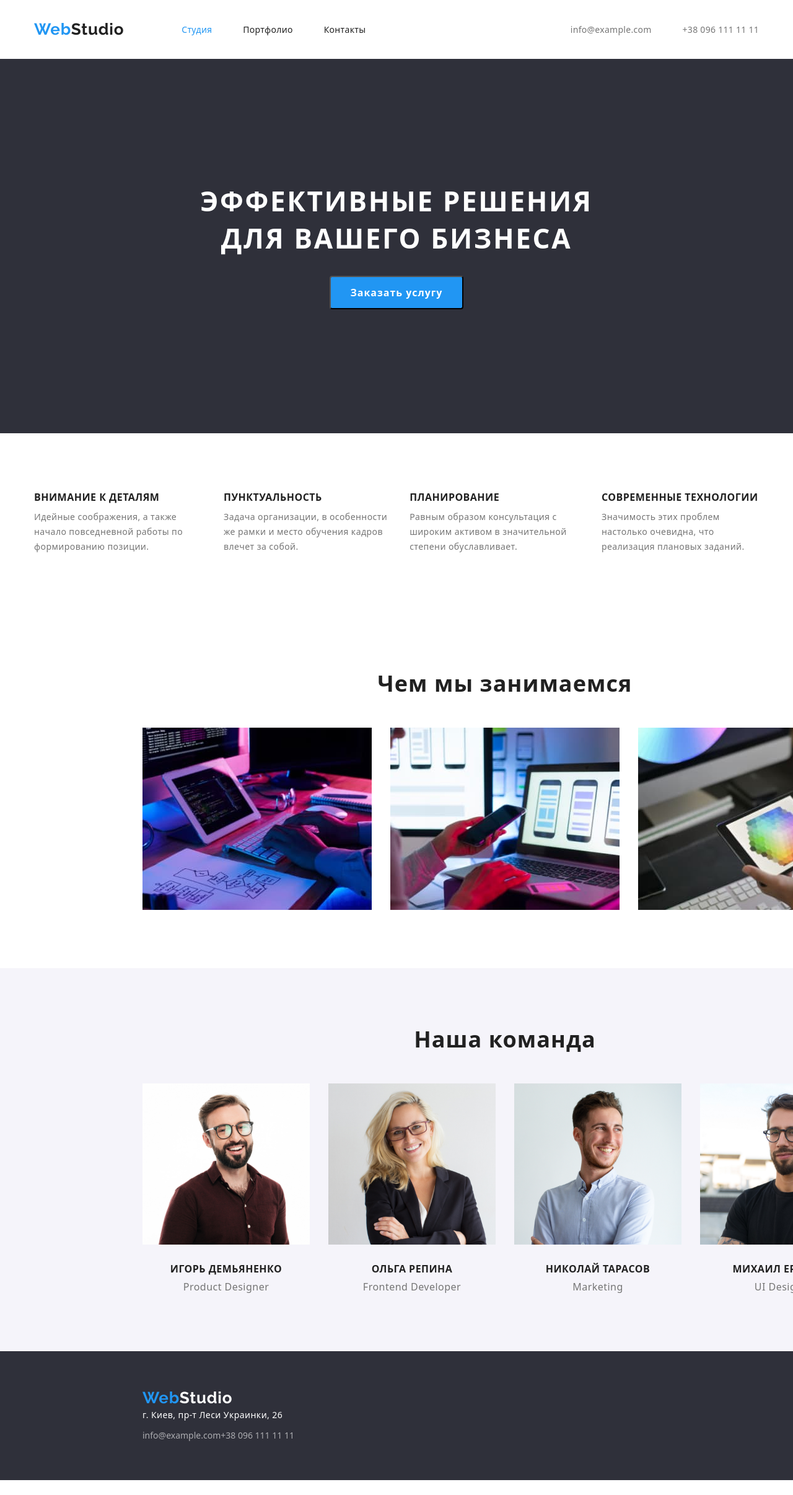
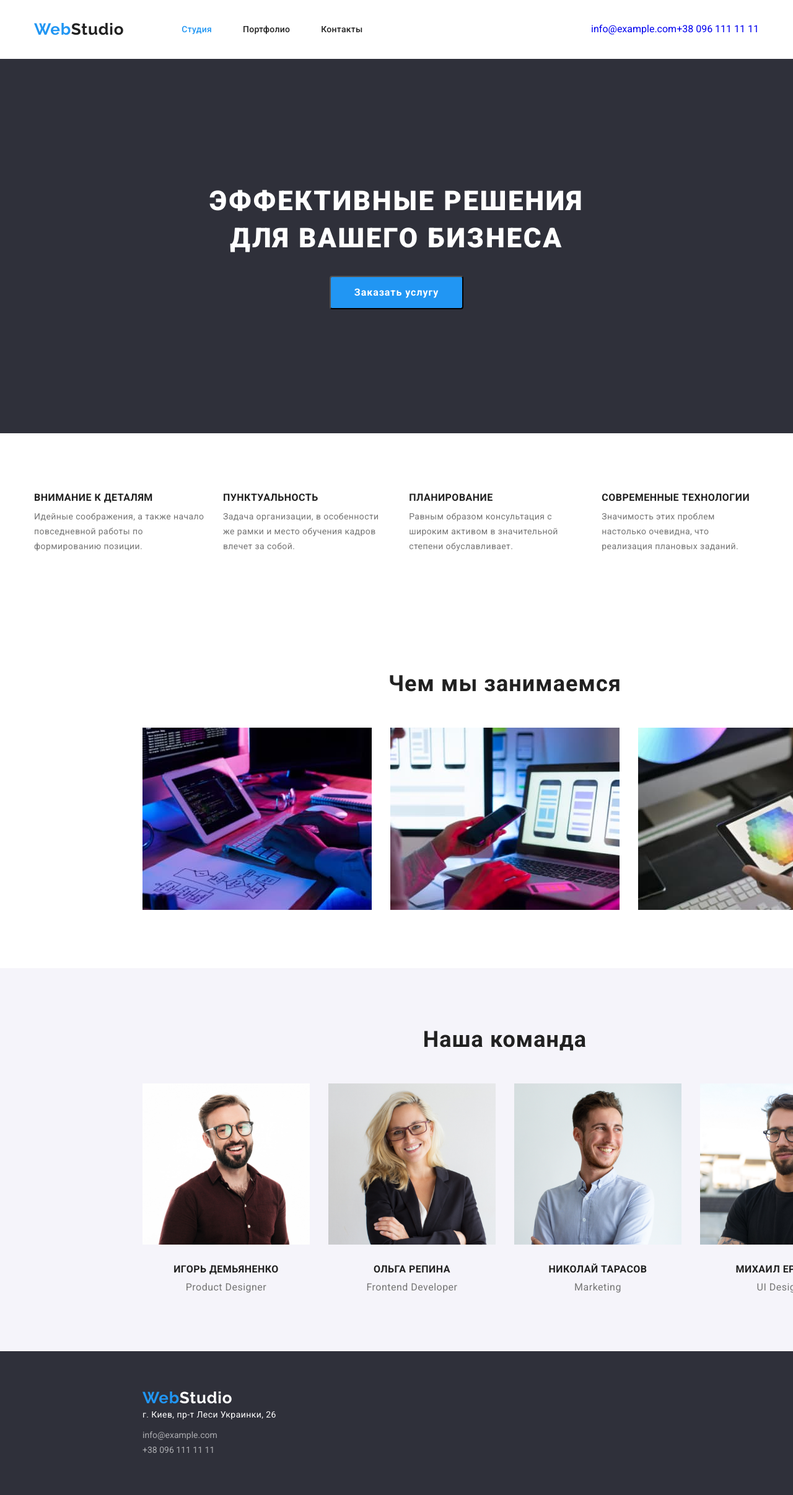
Before and after one commit to mariashubka/goitmarkuphw03, a plain HTML site: page index.html in a window 1280 px wide. Shown: the top 2412 px of the page at 62% size. Before the commit the page ends 2388 px from the top, so only its background shows below. Drawn offline with nearby package versions, Linux system fonts and the light colour scheme.

Commit message:
update index.html

```diff
--- a/index.html
+++ b/index.html
@@ -5,11 +5,11 @@
     <meta http-equiv="X-UA-Compatible" content="IE=edge">
     <meta name="viewport" content="width=device-width, initial-scale=1.0">
     <title>WebStudio</title>
-    <link rel="stylesheet" href="./css/styles.css">
     <link rel="preconnect" href="https://fonts.googleapis.com">
     <link rel="preconnect" href="https://fonts.gstatic.com" crossorigin>
     <link rel="stylesheet" href="https://cdn.jsdelivr.net/npm/modern-normalize@1.1.0/modern-normalize.min.css">
     <link href="https://fonts.googleapis.com/css2?family=Raleway:wght@700&family=Roboto:wght@400;500;700;900&display=swap" rel="stylesheet">
+    <link rel="stylesheet" href="./css/styles.css">
 </head>
 <body>
     <!--header-->
@@ -30,11 +30,11 @@
                     </ul>
              </nav>
              <ul class="contact list">
-                <li>
-                   <a class="contact-email link" href="mailto:info@example.com">info@example.com</a>
+                <li class="contact-item">
+                   <a class="contact-item link" href="mailto:info@example.com">info@example.com</a>
                 </li>
-                <li>
-                    <a class="contact-phone-number link" href="tel:+380991111111">+38 096 111 11 11</a>
+                <li class="contact-item">
+                    <a class="contact-item link" href="tel:+380991111111">+38 096 111 11 11</a>
                 </li>
             </ul>
         </div>
@@ -103,23 +103,31 @@
             <ul class="team-list list">
                 <li class="team-list-item">
                     <img class="team-member" src="./images/member1.jpg" alt="первый участник" width="270">
+                   <div class="team-member-suptitle">
                     <h3 class="team-suptitle suptitle">Игорь Демьяненко</h3>
                     <p class="desc" lang="en">Product Designer</p>
+                   </div>
                 </li>
                 <li class="team-list-item">
                     <img class="team-member" src="./images/member2.jpg" alt="второй участник" width="270">
+                   <div class="team-member-suptitle">
                     <h3 class="team-suptitle suptitle">Ольга Репина</h3>
                     <p class="desc" lang="en">Frontend Developer</p>
+                   </div>
                 </li>
                 <li class="team-list-item">
                     <img class="team-member" src="./images/member3.jpg" alt="третий участник" width="270">
+                   <div class="team-member-suptitle">
                     <h3 class="team-suptitle suptitle">Николай Тарасов</h3>
                     <p class="desc" lang="en">Marketing</p>
+                   </div>
                 </li>
                 <li class="team-list-item">
                     <img class="team-member" src="./images/member4.jpg" alt="четвертый участник" width="270">
+                   <div class="team-member-suptitle">
                     <h3 class="team-suptitle suptitle">Михаил Ермаков</h3>
                     <p class="desc" lang="en"> UI Designer</p>
+                   </div>
                 </li>
             </ul>
    </div>
@@ -133,11 +141,11 @@
     <a href="" lang="en" class="footer-logo link"><span class="logo-web">Web</span>Studio</a>
     <address class="address">
         <p class="address-text">г. Киев, пр-т Леси Украинки, 26</p>
-        <ul class="contact list">
-            <li class="contact-item">
+        <ul class="contact-footer list">
+            <li class="contact-item-footer">
                <a class="contact-email-footer  link" href="mailto:info@example.com">info@example.com</a>
             </li>
-            <li class="contact-item">
+            <li class="contact-item-footer">
                 <a class="contact-phone-footer link" href="tel:+380991111111">+38 096 111 11 11</a>
             </li>
         </ul>
```
Lines whose indentation alone changed are shown as unchanged.
